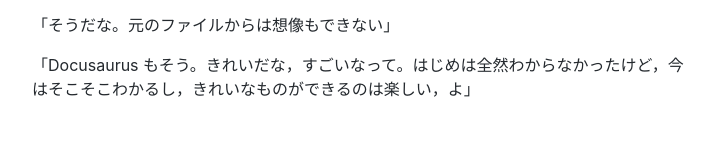
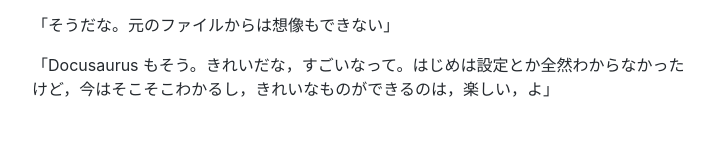
Before and after one commit to jamcha-aa/Docusaurus-Guide, a plain HTML site: page docs/08.html in a window 1280 px wide. Shown: the part 2628-2779 px from the top of the page, without its empty margins (276-993 px from the left). Drawn offline with nearby package versions, Linux system fonts and the light colour scheme; a script that the page names is missing.

Commit message:
Deploy website
Deploy website version based on 2b41ba9753ab62d5db75b589faee9d1dfa1bd37d

```diff
--- a/docs/08.html
+++ b/docs/08.html
@@ -94,7 +94,7 @@
 <p>「… <a href="https://texwiki.texjp.org/">TeX</a> ってさ，すっごくめんどくさいじゃん？なんで斜体にすんのにいちいち <code>{\it}</code> なんて書かなきゃならないんだー，とかさ」「…ああ」</p>
 <p>「でもがんばって設定して，初めて <code>dvipdfmx</code> で作った pdf を見たとき，『きれいだ』と思った。あんな記号だらけの文章から，こんなきれいなものができて，このきれいな模様を私が作ったんだって思ったら，なんかワクワクして」</p>
 <p>「そうだな。元のファイルからは想像もできない」</p>
-<p>「Docusaurus もそう。きれいだな，すごいなって。はじめは全然わからなかったけど，今はそこそこわかるし，きれいなものができるのは楽しい，よ」</p>
+<p>「Docusaurus もそう。きれいだな，すごいなって。はじめは設定とか全然わからなかったけど，今はそこそこわかるし，きれいなものができるのは，楽しい，よ」</p>
 <p><br>
 <br>
 (c) 2018 jamcha (<a href="mailto:jamcha.aa@gmail.com">jamcha.aa@gmail.com</a>).</p>
```
